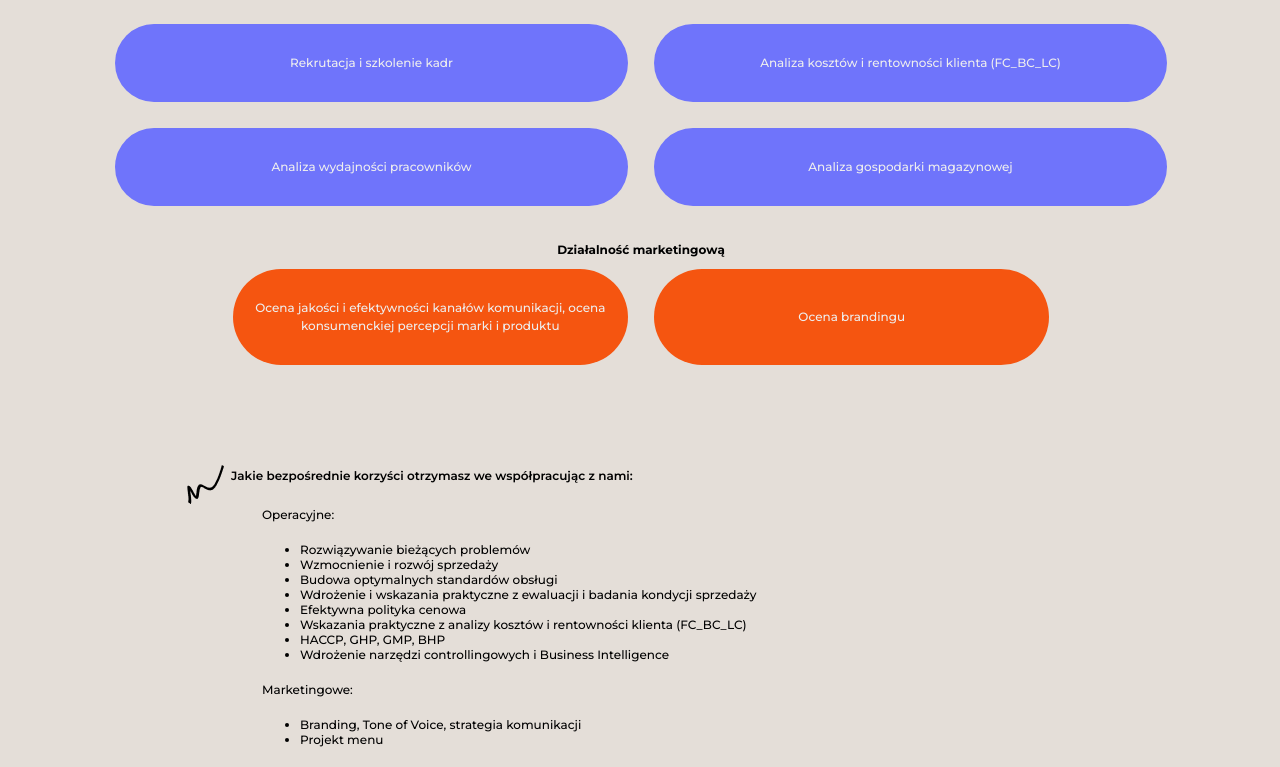
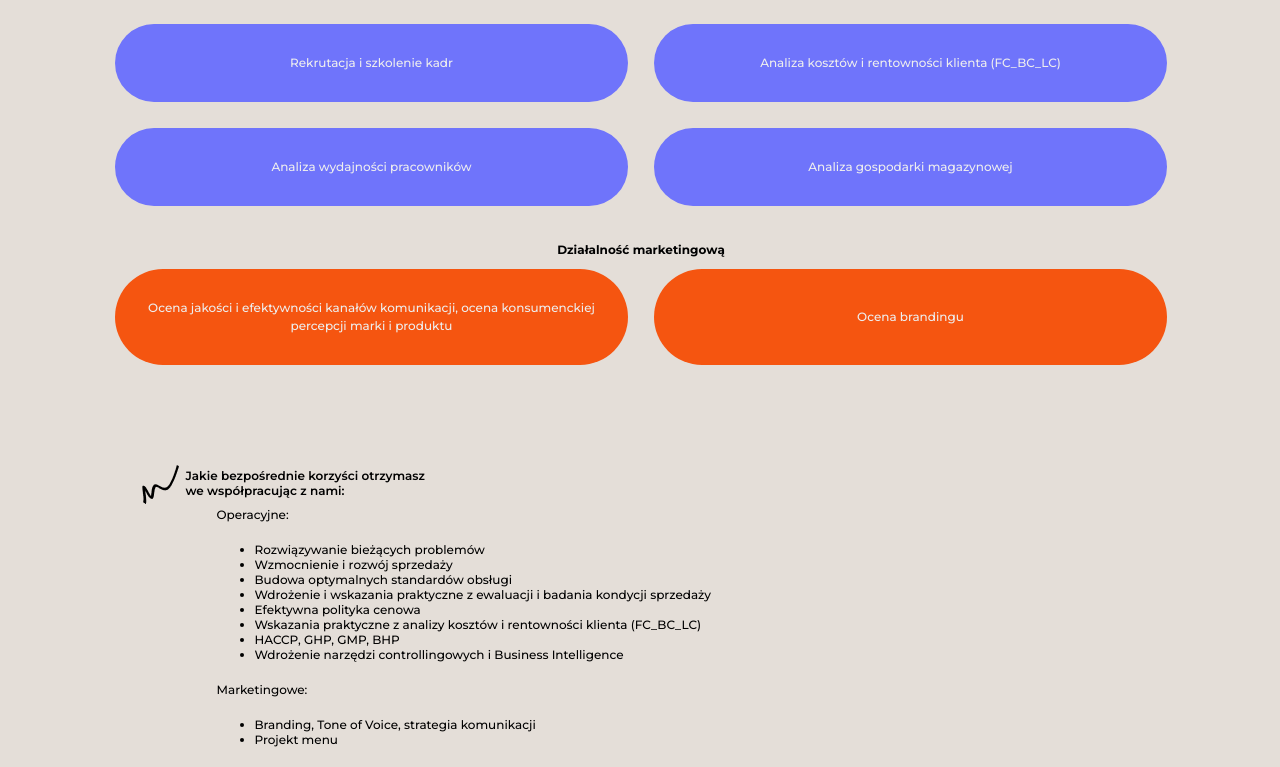
Before and after one commit to PIvSky/mgd_app, a React (Vite) app: page /offer/existing-business in a window 1280 px wide. Shown: the part 1115-1882 px from the top of the page. Built offline with nearby package versions, Linux system fonts and the light colour scheme.

Commit message:
added some CSS changes

```diff
--- a/src/components/Offer/ExistBiz/ExistBiz.scss
+++ b/src/components/Offer/ExistBiz/ExistBiz.scss
@@ -49,7 +49,7 @@
             @include for-desktop {
                 position: absolute;
                 top: 0px;
-                right:80px;
+                right: 45px;
             }
 
             .rectangle {
@@ -148,7 +148,7 @@
             }
 
             .rect {
-                width: 284px;
+                width: 100%;
                 background-color: map-get($colors, violet );
                 border-radius: 55px;
                 margin: 13px;
@@ -179,6 +179,7 @@
             margin: 0 auto;
 
             @include for-desktop {
+                margin: 0;
                 display: flex;
                 flex-direction: row;
                 flex-wrap: wrap;
@@ -187,7 +188,7 @@
             }
 
             .rect {
-                width: 284px;
+                width: 100%;
                 background-color: map-get($colors, orange );
                 border-radius: 55px;
                 margin: 13px;
@@ -219,7 +220,7 @@
         max-width: 450px;
 
         @include for-desktop {
-            padding: 62px 100px 0px 102px;
+            padding: 62px 100px 0px 48px;
             max-width: 755px;
             position: relative;
         }
@@ -242,6 +243,7 @@
                 @include md-content;
                 padding-top: 8px;
                 font-weight: 600;
+                max-width: 250px;
             }
         }
 
```
